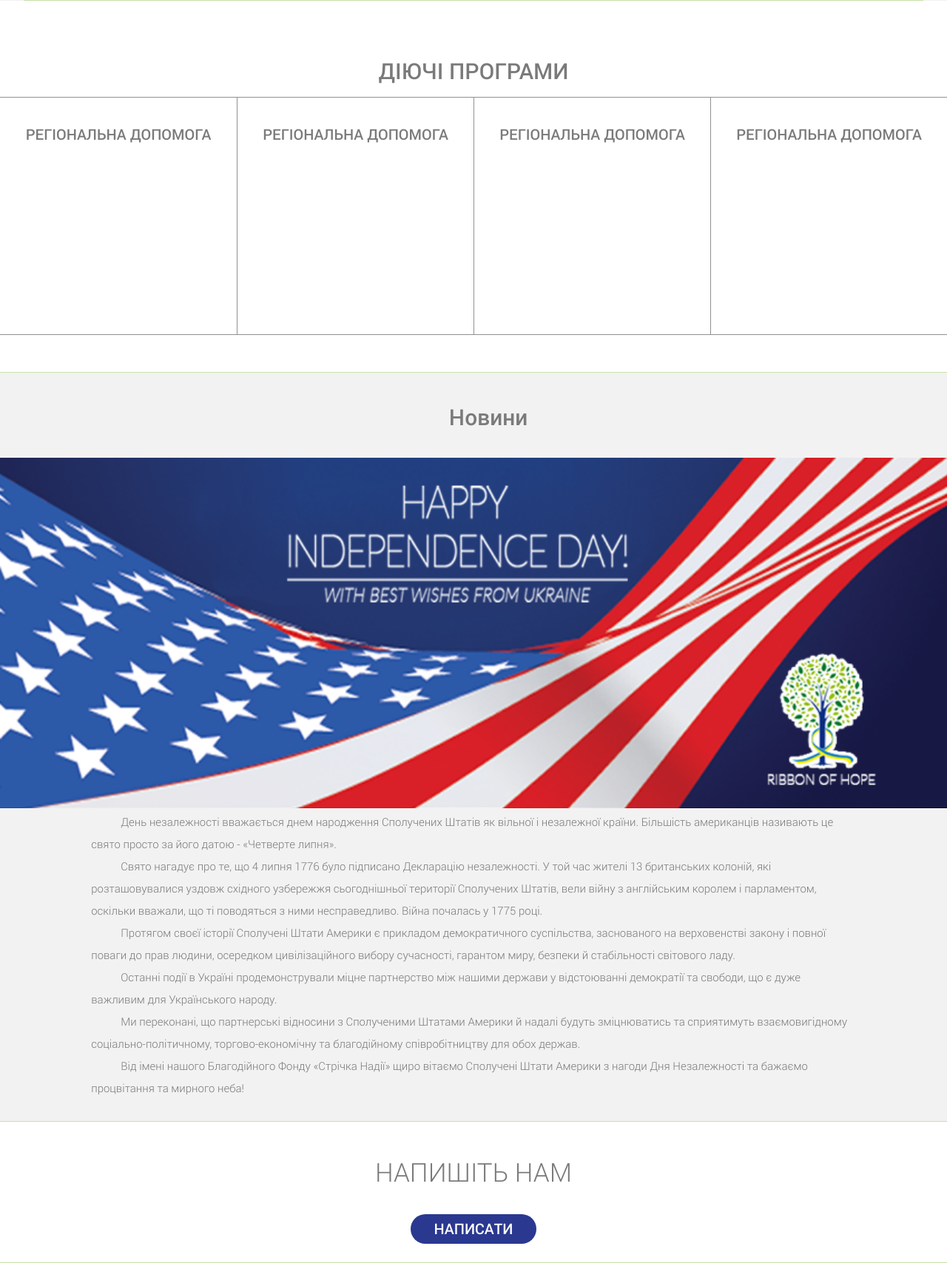
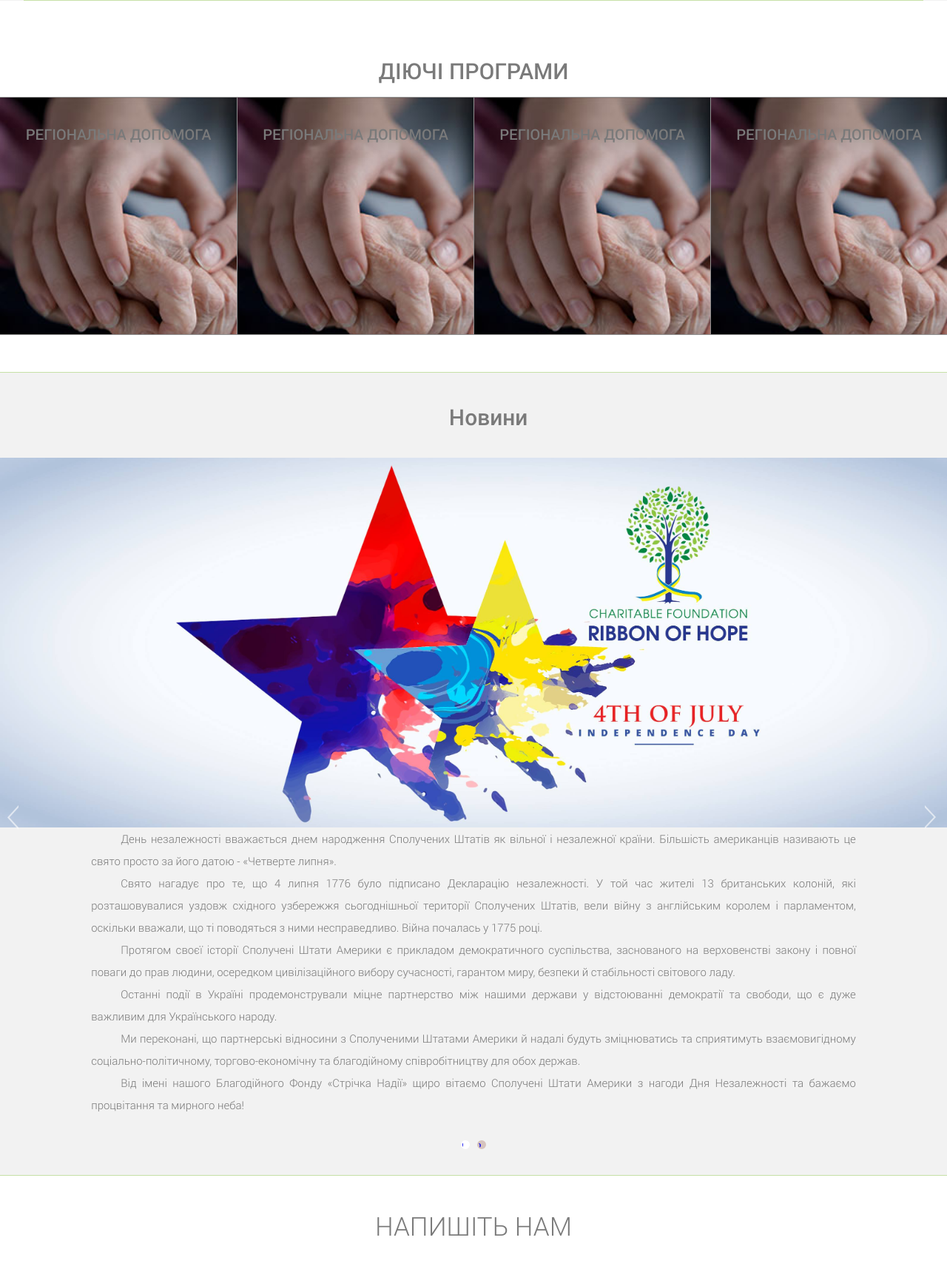
Before and after one commit to ivanivan911/fond, a PHP site: page / in a window 1280 px wide. Shown: the part 1932-3640 px from the top of the page at 74% size. Run offline with PHP 8.4, Linux system fonts and the light colour scheme.

Commit message:
кфцкф

```diff
--- a/css/main.css
+++ b/css/main.css
@@ -541,9 +541,12 @@
     -moz-box-sizing: border-box;
     -webkit-box-sizing: border-box;
     transition: 0.5s;
+    background-image: url('../img/rect1_hover.jpg');
+    background-size: cover;
 }
 
 .box:hover {
+    background-size:110%;
     -webkit-box-shadow: inset 0px 0px 37px 2px #909090;
     -moz-box-shadow: inset 0px 0px 37px 2px #909090;
     box-shadow: inset 0px 0px 37px 2px #909090;
@@ -1077,3 +1080,33 @@
     position: absolute;
     top:-50px;
 }
+
+#news-video-placeholder{
+    width:100%;
+    height:600px;
+    z-index: 999;
+    position: relative;
+    top:-50px;
+}
+
+
+#news-image1{
+    background-image: url('../img/america2.jpg');
+    background-size: cover;
+    width: 100%;
+    height: 500px;
+}
+
+#first-slide-text{
+    text-align: justify;
+}
+
+#second-slide-text{
+    position: relative;
+    bottom:0;
+}
+
+
+#second-slide-text p{
+    text-align: justify;
+}
--- a/elements/header.php
+++ b/elements/header.php
@@ -7,10 +7,10 @@
         </h1>
         <nav class="header-nav">
             <ul class="header-nav-list">
-                <li class="header-nav-list-item"><a href="#about-us-anchor" class="header-nav-link">Про фонд</a></li>
+                <li class="header-nav-list-item"><a href="#about-us-anchor"  id="to-about-us" class="header-nav-link">Про фонд</a></li>
                 <li class="header-nav-list-item"><a href="leadership.php" class="header-nav-link">Меценати</a></li>
                 <li class="header-nav-list-item"><a href="leadership.php" class="header-nav-link">Керівництво</a></li>
-                <li class="header-nav-list-item"><a href="#news" class="header-nav-link">Новини</a></li>
+                <li class="header-nav-list-item"><a href="#news" id="toNews" class="header-nav-link">Новини</a></li>
                 <li class="header-nav-list-item"><a href="#footer" id="toFooter" class="header-nav-link">Контакти</a></li>
             </ul>
         </nav>
--- a/index.php
+++ b/index.php
@@ -21,7 +21,6 @@
     <section id="main-banner">
         <div id="slides">
             <ul class="slides-container">
-
                 <li>
                     <img src="./img/fon_1.jpg"  alt="">
                     <div class="slider-content">
@@ -29,7 +28,6 @@
                         <p class="author blue-text">
                             Ж. Вольфрам
                         </p>
-
                         <div class="donate">
                             <a href="#">DONATE</a>
                         </div>
@@ -56,9 +54,6 @@
                 <li>
                     <div id="video-placeholder"></div>
                 </li>
-
-
-
             </ul>
             <nav class="slides-navigation">
                 <a href="#" class="next"></a>
@@ -68,7 +63,6 @@
         </div>
     </section>
     <section id="activity">
-        <div class="wrapper">
             <article id="fund_mission">
                 <p>	<span class="headings">Місія фонду </span> полягає у
                     розвитку громадянського суспільства, підтримці та підвищенні соціальних благ населення України. </p>
@@ -125,7 +119,7 @@
                     <div class="clear-activity"></div>
 
             </div>
-        </div>
+
         <div class="hidden-details-wrapper">
                 <div class="hidden-details" id="hidden-details-rect1"><p>Соціальний потенціал регіону бачимо як можливість громади
                     забезпечувати найбільш сприятливі умови для населення. Надати можливість особистості задовольняти власні
@@ -202,18 +196,41 @@
                 </div>
             </div>
     </section>
+    <div id="slider-height-helper"></div>
     <section id="news" class="news">
         <p class="news-title">Новини</p>
-        <img src="./img/america.png">
-        <div class="wrapper">
 
+        <div id="slider-news">
+            <ul class="slides-container">
+                <li>
+                    <div id="news-image1"></div>
+                    <div class="wrapper" id="first-slide-text">
                         <p>  День незалежності вважається днем народження Сполучених Штатів як вільної і незалежної країни. Більшість американців називають це свято просто за його датою - «Четверте липня».</p>
                         <p>    Свято нагадує про те, що 4 липня 1776 було підписано Декларацію незалежності. У той час жителі 13 британських колоній, які розташовувалися уздовж східного узбережжя сьогоднішньої території Сполучених Штатів, вели війну з англійським королем і парламентом, оскільки вважали, що ті поводяться з ними несправедливо. Війна почалась у 1775 році. </p>
                         <p>    Протягом своєї історії Сполучені Штати Америки є прикладом демократичного суспільства, заснованого на верховенстві закону і повної поваги до прав людини, осередком цивілізаційного вибору сучасності, гарантом миру, безпеки й стабільності світового ладу. </p>
                         <p>    Останні події в Україні продемонстрували міцне партнерство між нашими держави у відстоюванні демократії та свободи, що є дуже важливим для Українського народу. </p>
                         <p>    Ми переконані, що партнерські відносини з Сполученими Штатами Америки й надалі будуть зміцнюватись та сприятимуть взаємовигідному соціально-політичному, торгово-економічну та благодійному співробітництву для обох держав.  </p>
                         <p>   Від імені нашого Благодійного Фонду «Стрічка Надії» щиро вітаємо Сполучені Штати Америки з нагоди Дня Незалежності та бажаємо процвітання та мирного неба! </p>
-
+                    </div>
+                </li>
+                <li>
+                    <div id="news-video-placeholder"></div>
+                    <div class="wrapper" id="second-slide-text">
+                        <p> Розпочавши нашу діяльність ми працювали в різноманітних сферах благодійності: допомога воїнам АТО та їх сім'ях, допомога соціально незахищеним верствам населення, інвалідам, і зрозуміли велику істину - роблячи навіть маленькі добрі справи ми змінюємо наш світ на краще. </p>
+                        <p>Цим соціальним відеороликом ми хочем звернути увагу громадськості до проблем нашої країни та необхідності їх спільного вирішення, а саме: допомога воїнам АТО та їх сім'ям, підтримка переселенців, інвалідів. Це такі ж українці як і ми з вами.
+                            Не будьте байдужими - робіть добро іншим та колись воно повернеться до Вас!</p>
+                        <p>
+                            Дякуємо героям нашого ролику: Олексію Кошевцю, Юлії Ресенчук, Юлії Федорко, Галині Мелешко, Ельмаз Шейхаметовій, Олегу Ярошевському, Приходько Єві
+                        </p>
+                        <p>Режиссер, оператор: Саляр Алі</p>
+                        <p>Дякуємо за підтримку засновникам фонду: Олексію Кошевцю та Юлії Федорко</p>
+                    </div>
+                </li>
+            </ul>
+            <nav class="slides-navigation">
+                <a href="#" class="next"></a>
+                <a href="#" class="prev"></a>
+            </nav>
         </div>
     </section>
     <section class="write-us">
--- a/js/main.js
+++ b/js/main.js
@@ -1,7 +1,7 @@
 /**
  * Created by IvanDev on 02.07.2016.
  */
-
+var ssFirstSlide = $("#news-image1").height() + $("#first-slide-text").height() + 50;
 /*Header on scroll function*/
 
 $(window).on("scroll", function() {
@@ -23,6 +23,7 @@
 /**/
 
 $(document).ready(function() {
+
     var heightR = $(window).height();
     $('#main-banner').height(heightR);
 
@@ -34,6 +35,14 @@
         scrollable: true,
         inherit_height_from:$('#main-banner'),
         inherit_width_from:$('#main-banner')
+    });
+
+    $('#slider-news').superslides({
+        play: 30000,
+        slide_easing: 'easeInOutCubic',
+        slide_speed: 1000,
+        pagination: true,
+        scrollable: true
     });
 
 
@@ -99,6 +108,14 @@
         return false;
     });
 
+    $("#to-about-us").click(function () {
+        var elementClick = $(this).attr("href");
+        var destination = $(elementClick).offset().top - 110;
+        console.log(destination);
+        $('html,body').animate( { scrollTop: destination }, 1100 );
+        return false;
+    });
+
 
     $("#to-current-programs").click(function () {
         var elementClick = $(this).attr("href");
@@ -133,6 +150,7 @@
 
 });
 var player;
+
 var videoIndex = false;
 var logoResize = false;
 var slidingStatus = false;
@@ -171,6 +189,31 @@
 });
 
 
+var playerNews;
+var newsVideoIndex = false;
+var newslogoResize = false;
+var newsslidingStatus = false;
+var newsneedSwitch = false;
+
+$('#slider-news').on('animated.slides', function () {
+
+    var current_index = $(this).superslides('current');
+    if(current_index != 1 && newsVideoIndex){
+        if(slidingStatus === true){
+            slidingStatus = false;
+            $('#slides').superslides('play',30000);
+        }
+     playerNews.stopVideo();
+    }
+    if (current_index == 1) {
+        slidingStatus = true;
+        $('#slider-news').superslides('stop');
+        newsVideoIndex = true;
+        playerNews.playVideo();
+    }
+});
+
+
 
 function onYouTubeIframeAPIReady() {
     player = new YT.Player('video-placeholder', {
@@ -183,13 +226,34 @@
             'onStateChange': onPlayerStateChange
         }
     });
+    playerNews =  new YT.Player('news-video-placeholder', {
+        videoId: 'FQzMbL85ZS0',
+        playerVars: {
+            color: 'white',
+            controls:0
+        },
+        events: {
+            'onStateChange': onNewsPlayerStateChange
+        }
+    });
 };
 
 
 
+function onPlayerStateChange(state){
+    if(state.data === 1){
+        setTimeout(function () {
+            if(needSwitch){
+                $('#slides').superslides('start');
+                needSwitch = false;
+            }
+        }, (player.getDuration() - 1) * 1000 );
+    }
+};
 
 
-function onPlayerStateChange(state){
+
+function onNewsPlayerStateChange(state){
     if(state.data === 1){
         setTimeout(function () {
             if(needSwitch){
@@ -230,6 +294,9 @@
 /*Form validation*/
 
 $(document).ready(function(){
+    $('#slider-news').on('init.slides', function() {
+        $("#slider-news").height(ssFirstSlide);
+    });
 
     function checkInputs() {
 
```
Also changed, not shown: img/america2.jpg (added). Lines whose indentation alone changed are shown as unchanged.
